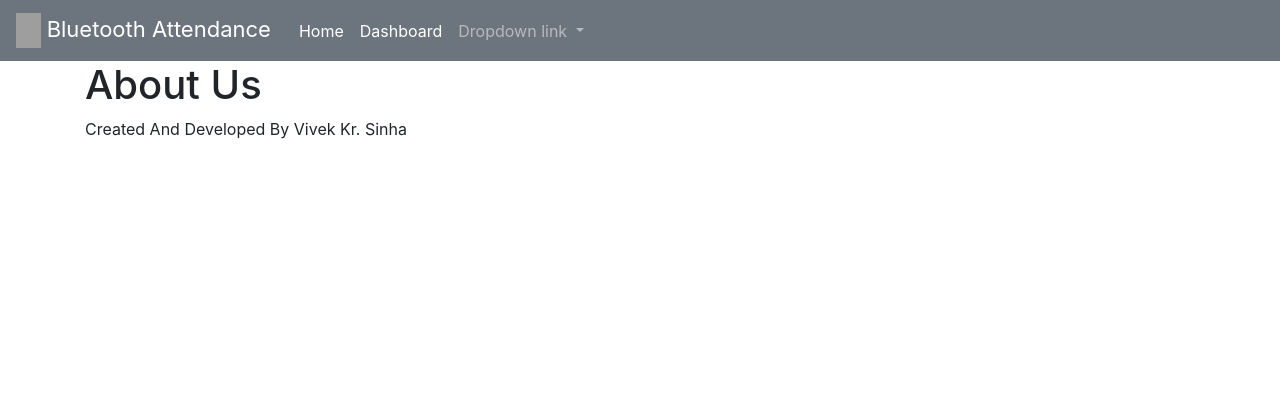
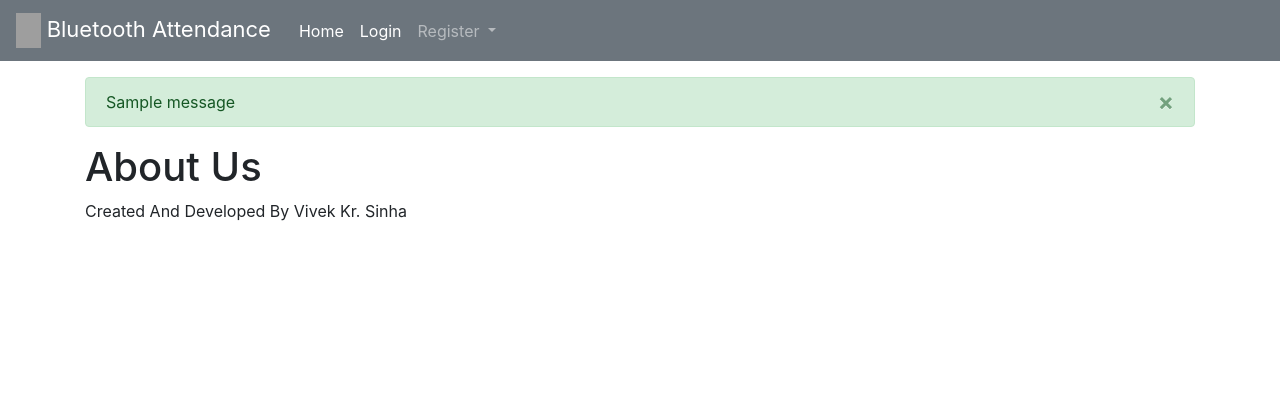
Before and after one commit to k3v007/bluetooth-attendance, a Flask app: page /about in a window 1280 px wide. Shown: the top 420 px of the page. Run offline with Flask 2, Linux system fonts and the light colour scheme; tables that the repository leaves empty hold one stand-in row (values such as "Sample post"); one stand-in notice (Sample message) is shown; some libraries are stand-ins or nearby versions; grey boxes are pictures that could not be loaded.

Commit message:
students' login_manager

```diff
--- a/btattendance/__init__.py
+++ b/btattendance/__init__.py
@@ -1,9 +1,11 @@
 from flask import Flask
 from flask_sqlalchemy import SQLAlchemy
+from flask_login import LoginManager
 from btattendance.config import Config
 
 
 db = SQLAlchemy()
+login_manager = LoginManager()
 
 
 def create_app(config_class=Config):
@@ -11,6 +13,9 @@ def create_app(config_class=Config):
     app.config.from_object(config_class)
 
     db.init_app(app)
+    login_manager.init_app(app)
+    login_manager.login_view = 'students.login'
+    login_manager.login_message_category = 'warning'
 
     from btattendance.students.views import students  # noqa
     from btattendance.teachers.views import teachers  # noqa
--- a/btattendance/templates/layout.html
+++ b/btattendance/templates/layout.html
@@ -1,48 +1,78 @@
 <!DOCTYPE html>
 <html>
+
 <head>
     <meta charset="utf-8">
     <meta http-equiv="X-UA-Compatible" content="IE=edge">
     <meta name="viewport" content="width=device-width, initial-scale=1">
     <title>Bluetooth Attendance App</title>
-<link rel="stylesheet" href="https://stackpath.bootstrapcdn.com/bootstrap/4.3.1/css/bootstrap.min.css" integrity="sha384-ggOyR0iXCbMQv3Xipma34MD+dH/1fQ784/j6cY/iJTQUOhcWr7x9JvoRxT2MZw1T" crossorigin="anonymous">
+    <link rel="stylesheet" href="https://stackpath.bootstrapcdn.com/bootstrap/4.3.1/css/bootstrap.min.css"
+        integrity="sha384-ggOyR0iXCbMQv3Xipma34MD+dH/1fQ784/j6cY/iJTQUOhcWr7x9JvoRxT2MZw1T" crossorigin="anonymous">
     <link rel="shortcut icon" type="image/x-icon" href="{{ url_for('static', filename='bluetooth.ico') }}">
     <link rel="stylesheet" type="text/css" href="{{ url_for('static', filename='main.css') }}">
 
 </head>
+
 <body>
 
     <nav class="navbar navbar-expand-lg navbar-dark bg-secondary">
         <a class="navbar-brand" href="{{ url_for('index') }}">
-        <img src="{{ url_for('static', filename='nav_logo.png') }}" width=25 height=35 alt="" class="d-inline-block align-top">
+            <img src="{{ url_for('static', filename='nav_logo.png') }}" width=25 height=35 alt=""
+                class="d-inline-block align-top">
             <span style="font-size: 110%">Bluetooth Attendance</span>
         </a>
-    <button class="navbar-toggler" type="button" data-toggle="collapse" data-target="#navbarNavDropdown" aria-controls="navbarNavDropdown" aria-expanded="false" aria-label="Toggle navigation">
+        <button class="navbar-toggler" type="button" data-toggle="collapse" data-target="#navbarNavDropdown"
+            aria-controls="navbarNavDropdown" aria-expanded="false" aria-label="Toggle navigation">
             <span class="navbar-toggler-icon"></span>
         </button>
         <div class="collapse navbar-collapse" id="navbarNavDropdown">
             <ul class="navbar-nav">
+                {% if current_user.is_authenticated %}
                 <li class="nav-item active">
-            <a class="nav-link ml-1" href="{{ url_for('index') }}">Home <span class="sr-only">(current)</span></a>
+                    <a class="nav-link" href="{{ url_for('students.dashboard') }}">Dashboard</a>
                 </li>
                 <li class="nav-item active">
-            <a class="nav-link" href="#">Dashboard</a>
+                    <a class="nav-link" href="#">My Account</a>
+                </li>
+                <li class="nav-item active">
+                    <a class="nav-link" href="{{ url_for('students.logout') }}">Logout</a>
+                </li>
+                {% else %}
+                <li class="nav-item active">
+                    <a class="nav-link ml-1" href="{{ url_for('index') }}">Home <span
+                            class="sr-only">(current)</span></a>
+                </li>
+                <li class="nav-item active">
+                    <a class="nav-link" href="{{ url_for('students.login') }}">Login</a>
                 </li>
                 <li class="nav-item dropdown">
-            <a class="nav-link dropdown-toggle" href="#" id="navbarDropdownMenuLink" role="button" data-toggle="dropdown" aria-haspopup="true" aria-expanded="false">
-            Dropdown link
+                    <a class="nav-link dropdown-toggle" href="#" id="navbarDropdownMenuLink" role="button"
+                        data-toggle="dropdown" aria-haspopup="true" aria-expanded="false">
+                        Register
                     </a>
                     <div class="dropdown-menu" aria-labelledby="navbarDropdownMenuLink">
-            <a class="dropdown-item" href="#">Action</a>
-            <a class="dropdown-item" href="#">Another action</a>
-            <a class="dropdown-item" href="#">Something else here</a>
+                        <a class="dropdown-item" href="{{ url_for('students.register') }}">Student</a>
+                        <a class="dropdown-item" href="{{ url_for('teachers.register') }}">Teacher</a>
                     </div>
                 </li>
+                {% endif %}
             </ul>
         </div>
     </nav>
 
     <div class="container">
+        {% with messages = get_flashed_messages(with_categories=True) %}
+        {% if messages %}
+        {% for category, message in messages %}
+        <div class="alert alert-{{ category }} alert-dismissible fade show mt-3" role="alert">
+            {{ message }}
+            <button type="button" class="close" data-dismiss="alert" aria-label="Close">
+                <span aria-hidden="true">&times;</span>
+            </button>
+        </div>
+        {% endfor %}
+        {% endif %}
+        {% endwith %}
         {% block body %}{% endblock %}
     </div>
 
@@ -50,8 +80,15 @@
         <p class="text-center">Developed by Vivek Kr. Sinha</p>
     </div>
 
-    <script src="https://code.jquery.com/jquery-3.3.1.slim.min.js" integrity="sha384-q8i/X+965DzO0rT7abK41JStQIAqVgRVzpbzo5smXKp4YfRvH+8abtTE1Pi6jizo" crossorigin="anonymous"></script>
-    <script src="https://cdnjs.cloudflare.com/ajax/libs/popper.js/1.14.7/umd/popper.min.js" integrity="sha384-UO2eT0CpHqdSJQ6hJty5KVphtPhzWj9WO1clHTMGa3JDZwrnQq4sF86dIHNDz0W1" crossorigin="anonymous"></script>
-    <script src="https://stackpath.bootstrapcdn.com/bootstrap/4.3.1/js/bootstrap.min.js" integrity="sha384-JjSmVgyd0p3pXB1rRibZUAYoIIy6OrQ6VrjIEaFf/nJGzIxFDsf4x0xIM+B07jRM" crossorigin="anonymous"></script>
+    <script src="https://code.jquery.com/jquery-3.3.1.slim.min.js"
+        integrity="sha384-q8i/X+965DzO0rT7abK41JStQIAqVgRVzpbzo5smXKp4YfRvH+8abtTE1Pi6jizo"
+        crossorigin="anonymous"></script>
+    <script src="https://cdnjs.cloudflare.com/ajax/libs/popper.js/1.14.7/umd/popper.min.js"
+        integrity="sha384-UO2eT0CpHqdSJQ6hJty5KVphtPhzWj9WO1clHTMGa3JDZwrnQq4sF86dIHNDz0W1"
+        crossorigin="anonymous"></script>
+    <script src="https://stackpath.bootstrapcdn.com/bootstrap/4.3.1/js/bootstrap.min.js"
+        integrity="sha384-JjSmVgyd0p3pXB1rRibZUAYoIIy6OrQ6VrjIEaFf/nJGzIxFDsf4x0xIM+B07jRM"
+        crossorigin="anonymous"></script>
 </body>
+
 </html>
```
Also changed, not shown: btattendance/models.py (+21 -6 lines), btattendance/students/forms.py (+20 -2 lines), btattendance/students/views.py (+31 -15 lines), btattendance/templates/registerStu.html (+14 -1 lines), commands.txt (+10 -0 lines). Lines whose indentation alone changed are shown as unchanged.
